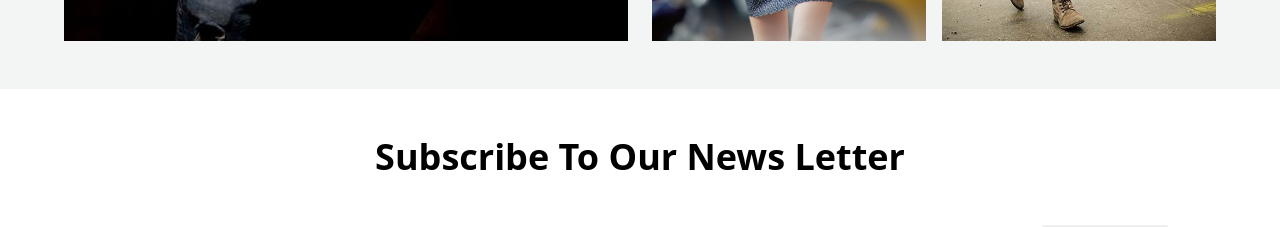
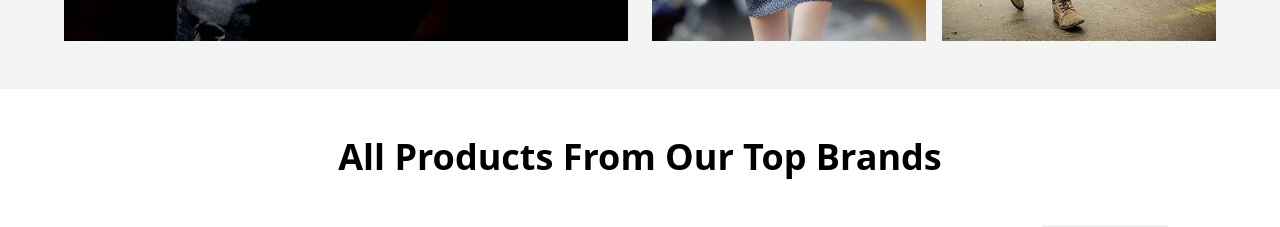
Before and after one commit to mohammadtarique6698/assignment-krite, a React (Vite) app: page / in a window 1280 px wide. Shown: the part 2800-3027 px from the top of the page. Built offline with nearby package versions, Linux system fonts and the light colour scheme.

Commit message:
very little minor change and 100% finished for now.

```diff
--- a/src/pages/Home/Product.jsx
+++ b/src/pages/Home/Product.jsx
@@ -78,7 +78,7 @@ const Product = () => {
 
   return (
     <div className="w-full mx-auto container xl:px-28 px-4 mt-12">
-      <h2 className="style1">Subscribe to our News Letter</h2>
+      <h2 className="style1">All Products From Our Top Brands</h2>
 
       <div className="mt-12 mb-10">
         <div className="flex flex-col sm:justify-center md:flex-row md:justify-between items-center gap-4 flex-wrap">
```
